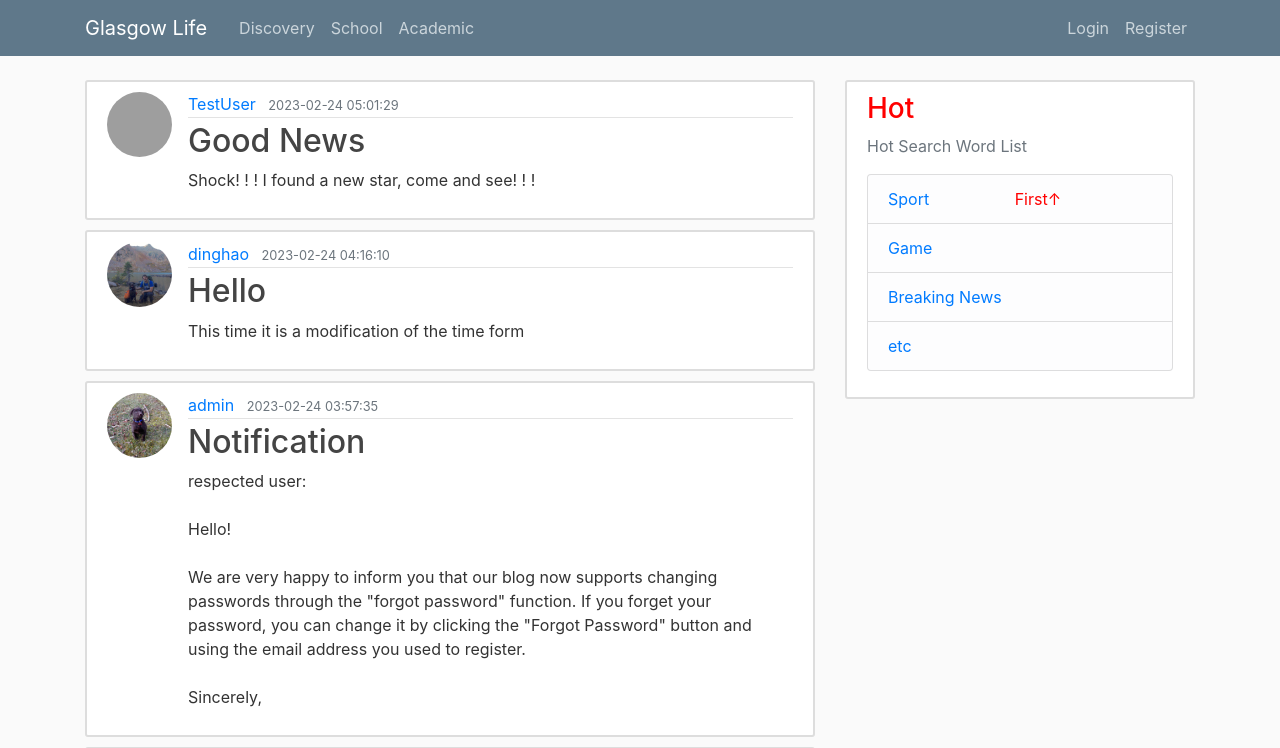
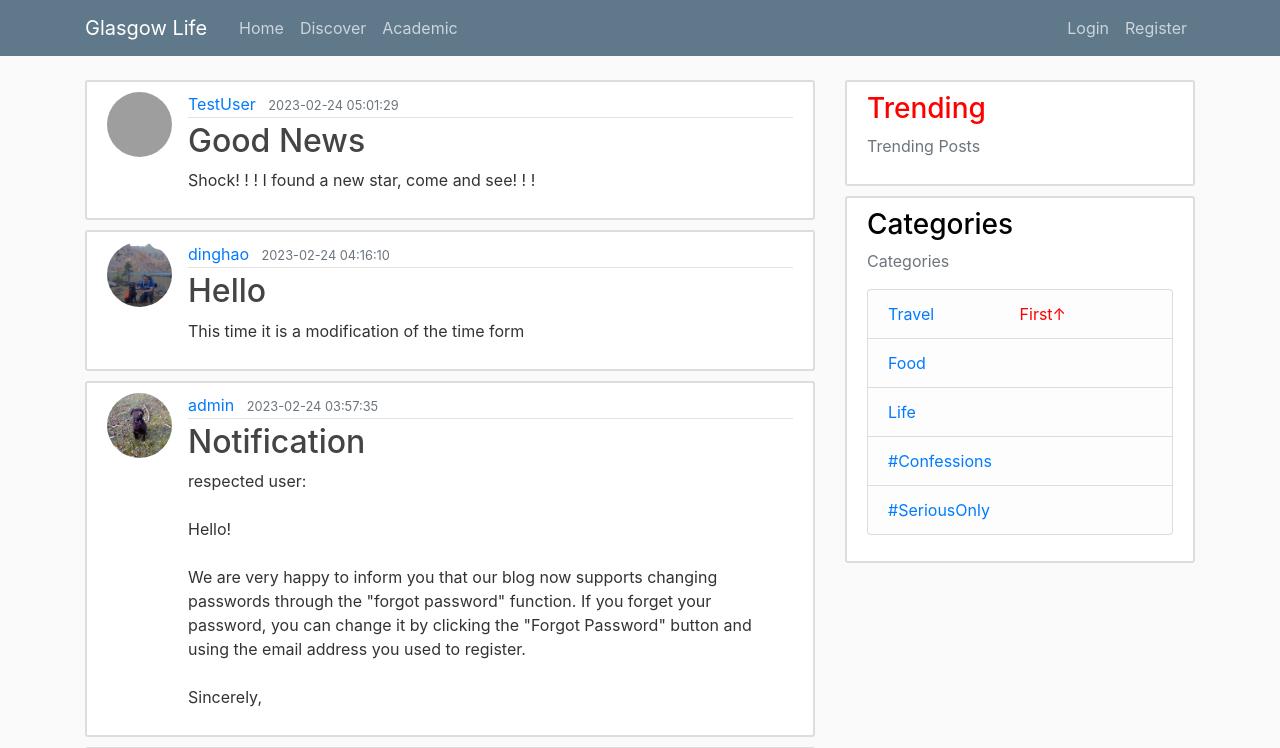
Before and after one commit to KeertanaSG/Django_Blogging_Website, a Django app: page / in a window 1280 px wide. Shown: the top 748 px of the page. Run offline with Django 4.2, Linux system fonts and the light colour scheme; data comes from the database, SQL or seed files in the repository; parts of the project's set-up code (start-up, migrations or seed data) failed here and were passed over; some libraries are stand-ins or nearby versions; grey boxes are pictures that could not be loaded.

Commit message:
Added Categories, a new container and changed headings

```diff
--- a/blog/templates/blog/base.html
+++ b/blog/templates/blog/base.html
@@ -19,17 +19,19 @@
     {% endif %}
 </head>
 <body>
+  <!-- Header -->
     <header class="site-header">
       <nav class="navbar navbar-expand-md navbar-dark bg-steel fixed-top">
         <div class="container">
+          <!-- Website Name and Logo -->
           <a class="navbar-brand mr-4" href="{% url 'blog-home' %}">Glasgow Life</a>
           <button class="navbar-toggler" type="button" data-toggle="collapse" data-target="#navbarToggle" aria-controls="navbarToggle" aria-expanded="false" aria-label="Toggle navigation">
           <span class="navbar-toggler-icon"></span>
           </button>
           <div class="collapse navbar-collapse" id="navbarToggle">
             <div class="navbar-nav mr-auto">
-              <a class="nav-item nav-link" href="{% url 'blog-home' %}">Discovery</a>
-              <a class="nav-item nav-link" href="{% url 'blog-school' %}">School</a>
+              <a class="nav-item nav-link" href="{% url 'blog-home' %}">Home</a>
+              <a class="nav-item nav-link" href="{% url 'blog-school' %}">Discover</a>
               <a class="nav-item nav-link" href="{% url 'blog-academic' %}">Academic</a>
             </div>
             <!-- Navbar Right Side -->
@@ -60,17 +62,35 @@
           {% block content %}{% endblock %}
         </div>
         <div class="col-md-4">
-          <div class="content-section" >
-            <h3 style="color:red">Hot</h3>
-            <p class='text-muted'>Hot Search Word List
-              <ul class="list-group">
-                <li class="list-group-item list-group-item-light"><a href="{% url 'blog-home' %}"> Sport<a style="color:red">&nbsp;&nbsp;&nbsp;&nbsp;&nbsp;&nbsp;&nbsp;&nbsp;&nbsp;&nbsp;&nbsp;&nbsp;&nbsp;&nbsp;&nbsp;&nbsp;&nbsp;&nbsp;&nbsp;First↑</a> </li>
-                <li class="list-group-item list-group-item-light"><a href="{% url 'blog-home' %}"> Game </a></li>
-                <li class="list-group-item list-group-item-light"><a href="{% url 'blog-home' %}"> Breaking News </a></li>
-                <li class="list-group-item list-group-item-light"><a href="{% url 'blog-home' %}"> etc </a>
-                </li>
-              </ul>
-            </p>
+          <div class="row">
+            <div class="col-md-12">
+              <div class="content-section" >
+                <h3 style="color:red">Trending</h3>
+                <p class='text-muted'>Trending Posts
+                {% if messages %}
+                  {% for message in messages %}
+                    <div class="alert alert-{{ message.tags }}">
+                      {{ message }}
+                    </div>
+                  {% endfor %}
+                {% endif %}
+                {% block trending_content %}{% endblock %}
+                </p>
+              </div>
+          </div>
+            <div class="col-md-12">
+              <div class="content-section" >
+                <h3 style="color:black">Categories</h3>
+                <p class='text-muted'>Categories
+                <ul class="list-group">
+                  <li class="list-group-item list-group-item-light"><a href="{% url 'blog-home' %}"> Travel<a style="color:red">&nbsp;&nbsp;&nbsp;&nbsp;&nbsp;&nbsp;&nbsp;&nbsp;&nbsp;&nbsp;&nbsp;&nbsp;&nbsp;&nbsp;&nbsp;&nbsp;&nbsp;&nbsp;&nbsp;First↑</a> </li>
+                  <li class="list-group-item list-group-item-light"><a href="{% url 'blog-home' %}"> Food </a></li>
+                  <li class="list-group-item list-group-item-light"><a href="{% url 'blog-home' %}"> Life </a></li>
+                  <li class="list-group-item list-group-item-light"><a href="{% url 'blog-home' %}"> #Confessions </a></li>
+                  <li class="list-group-item list-group-item-light"><a href="{% url 'blog-home' %}"> #SeriousOnly </a></li>
+                </ul>
+                </p>
+              </div>
           </div>
         </div>
       </div>
```
